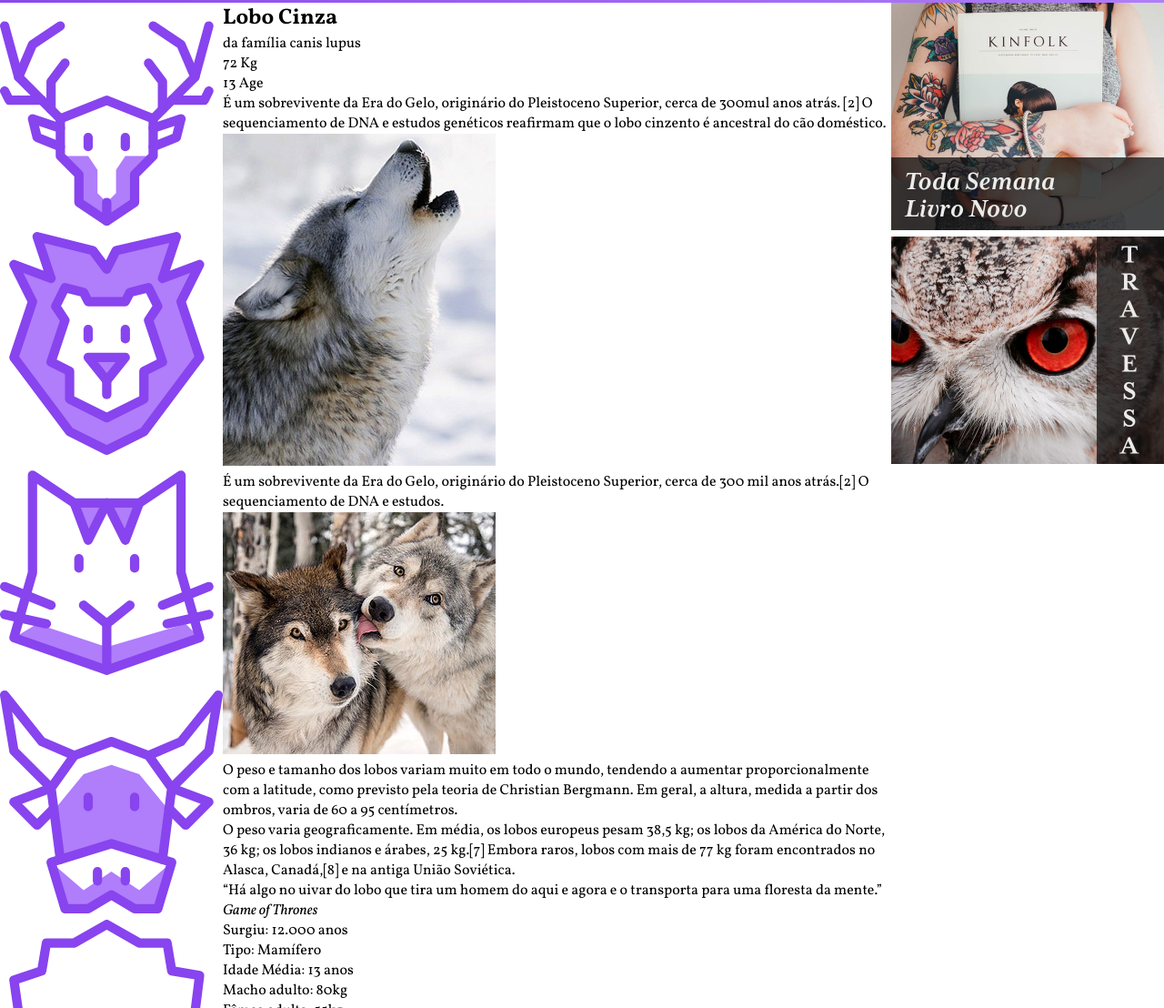
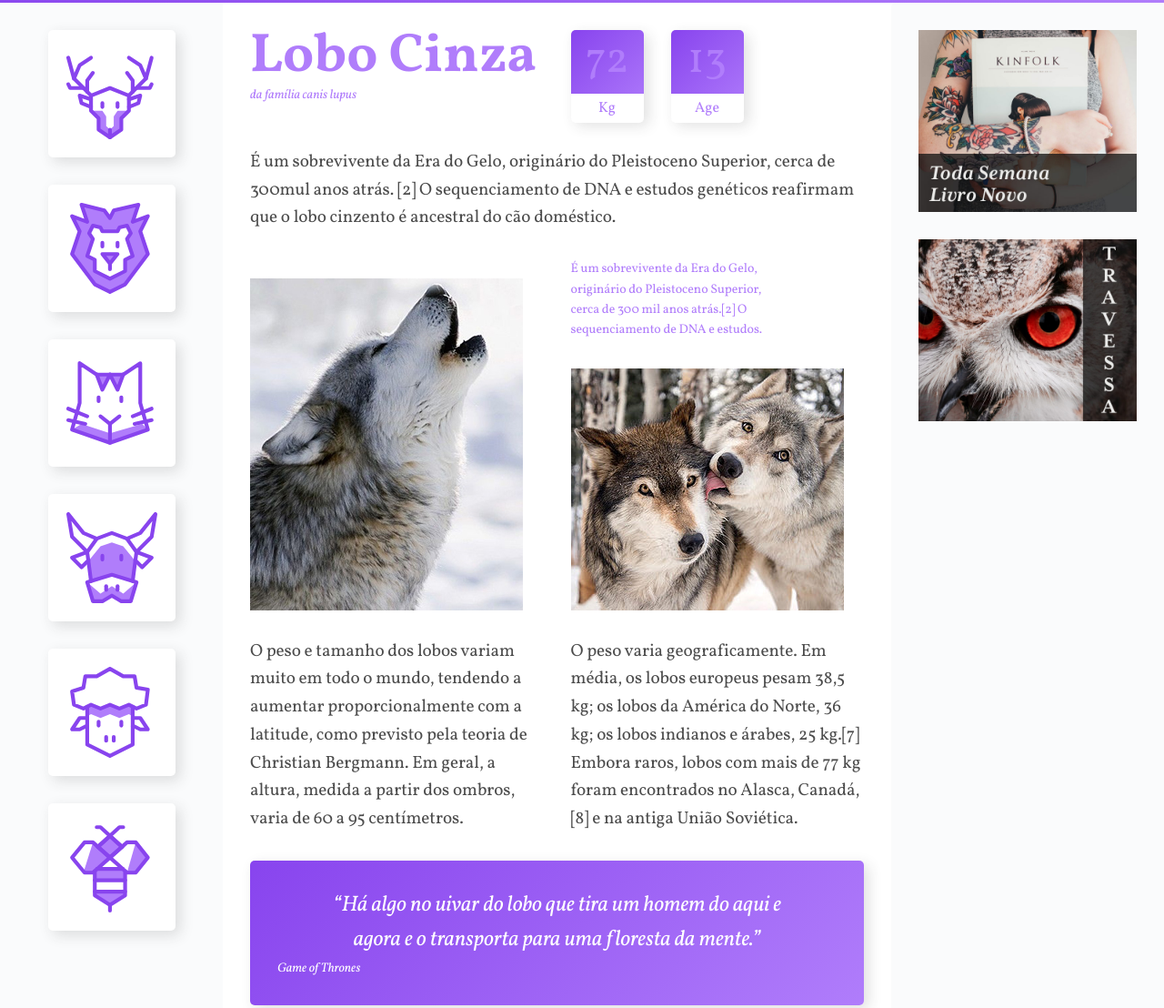
Before and after one commit to IagoCampideli/Projeto-Wildbeast, a plain HTML site: page index.html in a window 1280 px wide. Shown: the part 102-1210 px from the top of the page at 91% size. Drawn offline with Linux system fonts and the light colour scheme.

Commit message:
css finalizado

```diff
--- a/css/style.css
+++ b/css/style.css
@@ -18,6 +18,7 @@ a {
   text-decoration: none;
 }
 img {
+  display: block;
   max-width: 100%;
 }
 /*GRID GERAL*/
@@ -76,3 +77,151 @@ img {
 .menu a:hover {
   background: rgba(0, 0, 0, 0.5);
 }
+/* SIDENAV*/
+.sidenav {
+  background: #fafbfc;
+  padding: 30px;
+}
+.sidenav li a {
+  display: block;
+  min-width: 60px;
+  max-width: 100px;
+  margin: 0 auto 30px auto;
+  background: white;
+  padding: 20px;
+  border-radius: 5px;
+  box-shadow: 5px 5px 15px 0px rgba(44, 44, 44, 0.15);
+  transition: 0.3s ease-out;
+}
+.sidenav li a:hover {
+  background: #b07dfb;
+}
+/*ANUNCIOS*/
+.anuncios {
+  background: #fafbfc;
+  display: grid;
+  align-content: start;
+  padding: 30px;
+  border-radius: 5px;
+  padding: 30px;
+  grid-gap: 30px;
+}
+/*FOOTER*/
+.footer {
+  background: linear-gradient(135deg, #8844ee, #b07dfb);
+}
+.footer p {
+  color: white;
+  text-align: center;
+  padding: 30px;
+}
+
+.conteudo {
+  max-width: 900px;
+  margin: 0 auto;
+  padding: 30px;
+  display: grid;
+  grid-template-columns: 1fr 1fr;
+  grid-gap: 30px;
+}
+.coluna-wide {
+  grid-column: 1 / -1;
+}
+.imagem-1 {
+  grid-row: span 2;
+  align-self: end;
+}
+.imagem-2 {
+  align-self: end;
+}
+/*ESTILOS CONTEUDO*/
+p {
+  font-size: 1.2em;
+  line-height: 1.6;
+  letter-spacing: -0.005em;
+  color: rgba(0, 0, 0, 0.7);
+}
+.infocamcoes p + p {
+  margin-top: 30px;
+}
+.titulo {
+  color: #b07dfb;
+}
+.titulo h1 {
+  font-size: 3.75em;
+  line-height: 1;
+  font-weight: 700;
+}
+.titulo span {
+  font-size: 0.875em;
+  font-style: italic;
+}
+/*caracteristicas*/
+.caracteristicas {
+  display: flex;
+  align-items: flex-start;
+}
+.caracteristicas > div {
+  width: 80px;
+  text-align: center;
+  background: linear-gradient(135deg, #8844ee, #b07dfb);
+  border-radius: 5px;
+  box-shadow: 5px 5px 15px 0px rgba(44, 44, 44, 0.15);
+  position: relative;
+}
+.caracteristicas > div:first-child {
+  margin-right: 30px;
+}
+.caracteristicas span {
+  display: block;
+}
+.numero {
+  color: #b07dfb;
+  font-size: 3em;
+  line-height: 1;
+  margin: 10px auto;
+}
+.rotulo {
+  background: white;
+  border-radius: 0 0 5px 5px;
+  color: #b07dfb;
+  padding: 5px 0;
+  position: relative;
+  top: 2px;
+}
+.destaque {
+  font-size: 0.875em;
+  color: #b07dfb;
+  max-width: 16em;
+}
+.citacao,
+.atributos {
+  align-self: start;
+  background: linear-gradient(135deg, #8844ee, #b07dfb);
+  padding: 30px;
+  border-radius: 5px;
+  box-shadow: 5px 5px 15px 0px rgba(44, 44, 44, 0.15);
+}
+.citacao p {
+  font-size: 1.5em;
+  max-width: 500px;
+  font-style: italic;
+  text-align: center;
+  margin: 0 auto;
+  color: white;
+}
+.citacao cite {
+  font-size: 0.875em;
+  max-width: 500px;
+  font-style: italic;
+  text-align: center;
+  margin: 0 auto;
+  color: white;
+}
+.atributos li {
+  color: white;
+  font-family: "Courier New", Courier, monospace;
+  font-size: 1.125em;
+  padding: 15px;
+  border-bottom: 2px solid #b07dfb;
+}
--- a/index.html
+++ b/index.html
@@ -42,22 +42,22 @@
       <div class="caracteristicas">
         <div>
           <span class="numero">72</span>
-          <span class="numero">Kg</span>
+          <span class="rotulo">Kg</span>
         </div>
         <div>
           <span class="numero">13</span>
-          <span class="numero">Age</span>
+          <span class="rotulo">Age</span>
         </div>
       </div>
-      <p>
+      <p class="coluna-wide">
         É um sobrevivente da Era do Gelo, originário do Pleistoceno Superior, cerca de 300mul anos atrás. [2] O sequenciamento de DNA e estudos genéticos reafirmam que o lobo cinzento é ancestral do cão doméstico.
       </p>
-      <img src="./img/wolf1.jpg" alt="lobo">
-      <p>É um sobrevivente da Era do Gelo, originário do Pleistoceno Superior, cerca de 300 mil anos atrás.[2] O sequenciamento de DNA e estudos.</p>
-      <img src="./img/wolf2.jpg" alt="lobo">
+      <img class="imagem-1" src="./img/wolf1.jpg" alt="lobo">
+      <p class="destaque">É um sobrevivente da Era do Gelo, originário do Pleistoceno Superior, cerca de 300 mil anos atrás.[2] O sequenciamento de DNA e estudos.</p>
+      <img class="imagem-2" src="./img/wolf2.jpg" alt="lobo">
       <p>O peso e tamanho dos lobos variam muito em todo o mundo, tendendo a aumentar proporcionalmente com a latitude, como previsto pela teoria de Christian Bergmann. Em geral, a altura, medida a partir dos ombros, varia de 60 a 95 centímetros.</p>
       <p>O peso varia geograficamente. Em média, os lobos europeus pesam 38,5 kg; os lobos da América do Norte, 36 kg; os lobos indianos e árabes, 25 kg.[7] Embora raros, lobos com mais de 77 kg foram encontrados no Alasca, Canadá,[8] e na antiga União Soviética.</p>
-      <blockquote class="citacao">
+      <blockquote class="citacao coluna-wide">
         <p>“Há algo no uivar do lobo que tira um homem do aqui e agora e o transporta para uma floresta da mente.”</p>
         <cite>Game of Thrones</cite>
       </blockquote>
@@ -69,11 +69,11 @@
         <li>Fêmea adulta: 55kg</li>
         <li>Família: Lupus</li>
       </ul>
-      <div class="infocamcoes">
+      <div class="inforamcoes">
         <p>É um sobrevivente da Era do Gelo, originário do Pleistoceno Superior, cerca de 300 mil anos atrás.[2] O sequenciamento de DNA e estudos genéticos reafirmam que o lobo cinzento é ancestral do cão doméstico.</p>
         <p>É um sobrevivente da Era do Gelo, originário do Pleistoceno Superior, cerca de 300 mil anos atrás.[2] O sequenciamento de DNA e estudos genéticos reafirmam que o lobo cinzento é ancestral do cão doméstico.</p>
       </div>
-      <img src="./img/wolf3.jpg" alt="lobo">
+      <img src="./img/wolf3.jpg" alt="lobo" class="coluna-wide">
     </main>
     <aside class="anuncios">
       <div class="anuncio-item">
@@ -84,7 +84,7 @@
       </div>
     </aside>
 
-    <footer>
+    <footer class="footer">
       <p>Origamid 2021. Alguns direitos reservados.</p>
     </footer>
   </section>
```
